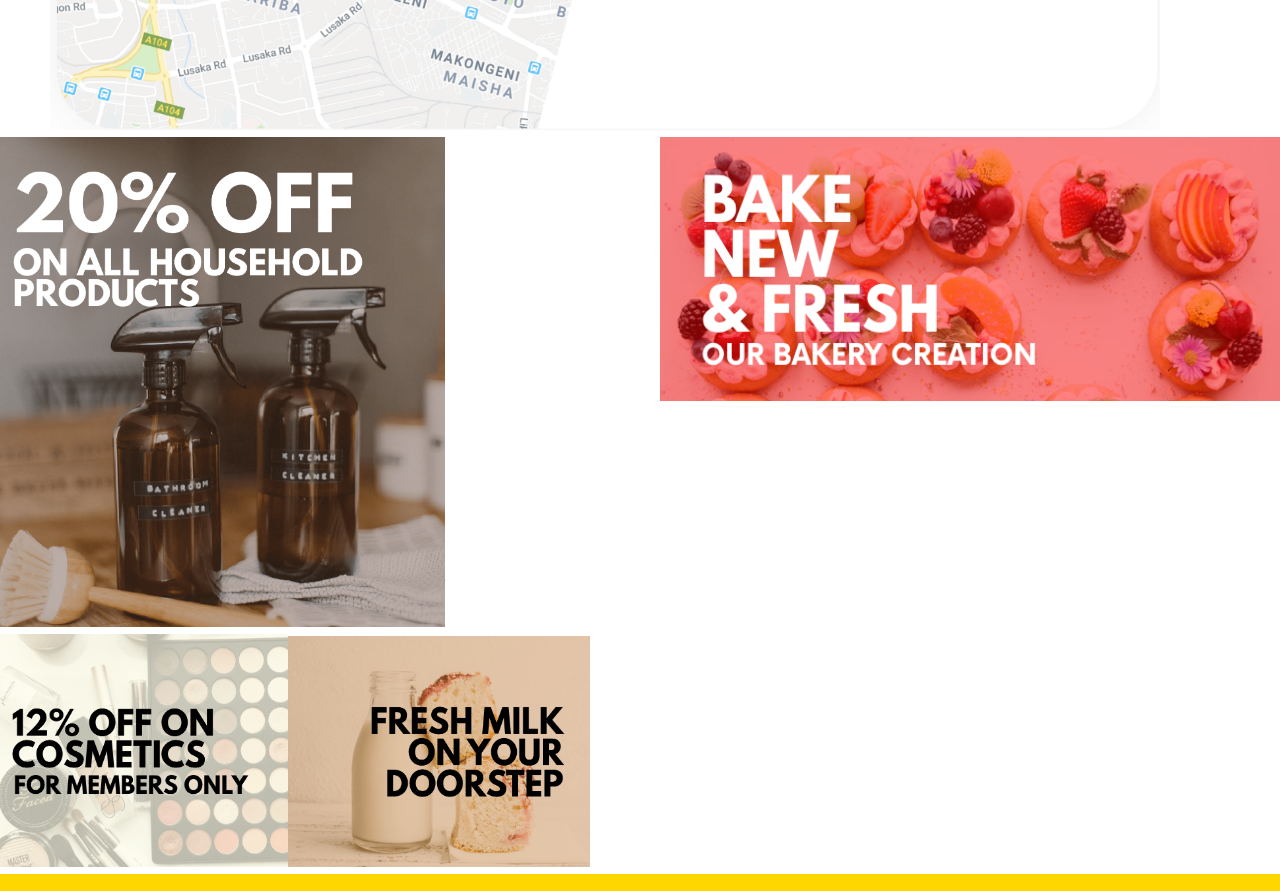
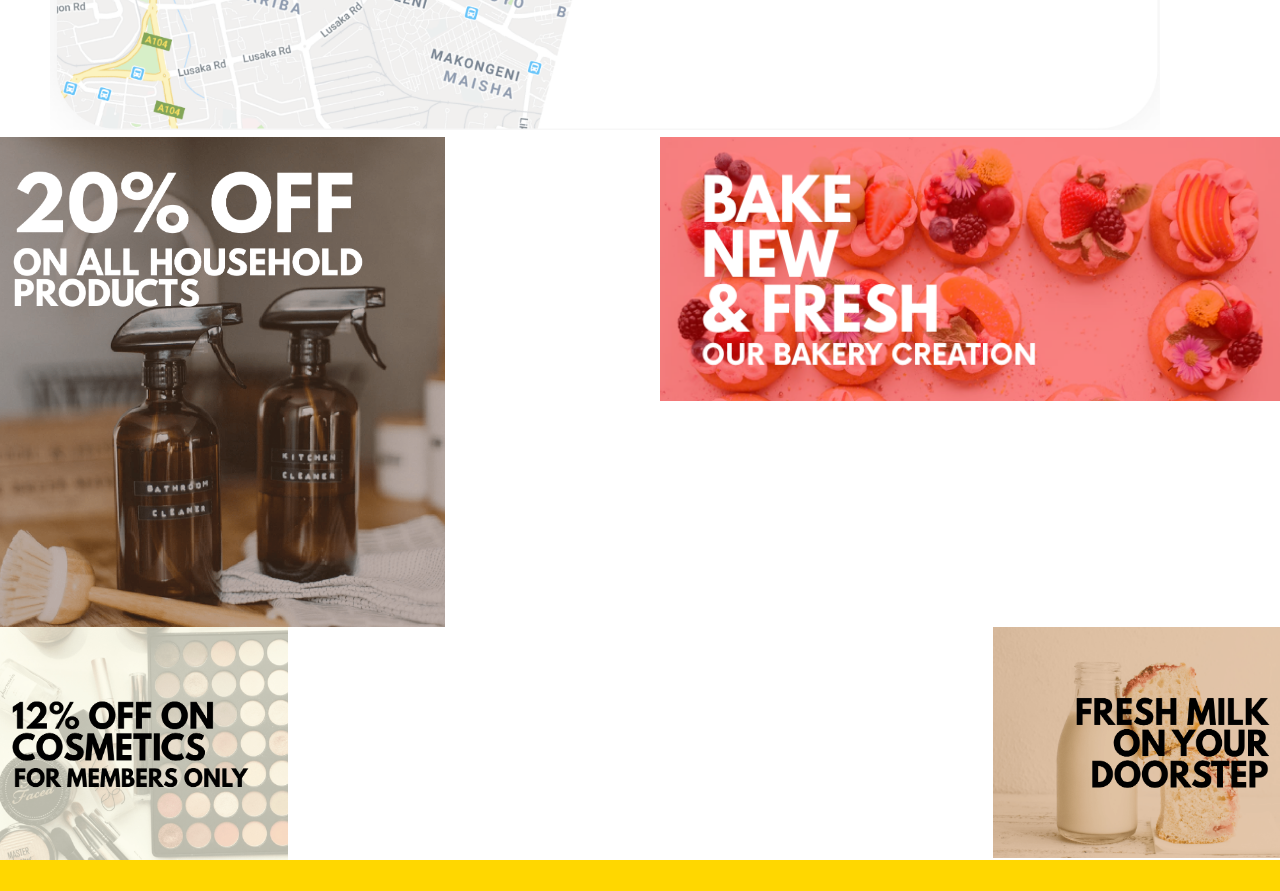
Before and after one commit to pragya-commits/aggrawal-stores-clone, a React (Create React App) app: page / in a window 1280 px wide. Shown: the part 3400-4291 px from the top of the page. Built offline with nearby package versions, Linux system fonts and the light colour scheme.

Commit message:
completes till footer

```diff
--- a/src/components/Offers.js
+++ b/src/components/Offers.js
@@ -16,16 +16,12 @@ const Offers = () => {
   };
   return (
     <Box sx={styles.offersimg}>
-      <Box>
-        <img src={offerspray} width={460} height={489.76} />
-      </Box>
-      <Box>
-        <img src={offerpink} width={635} height={263.74} />
-      </Box>
-      <Box sx={styles.makemilk}>
-        <img src={offermakeup} width={302.5} height={232.42} />
-        <img src={offermilk} width={302.5} height={230.95} />
-      </Box>
+      <img src={offerspray} width={460} height={489.76} />
+
+      <img src={offerpink} width={635} height={263.74} />
+
+      <img src={offermakeup} width={302.5} height={232.42} />
+      <img src={offermilk} width={302.5} height={230.95} />
     </Box>
   );
 };
```
